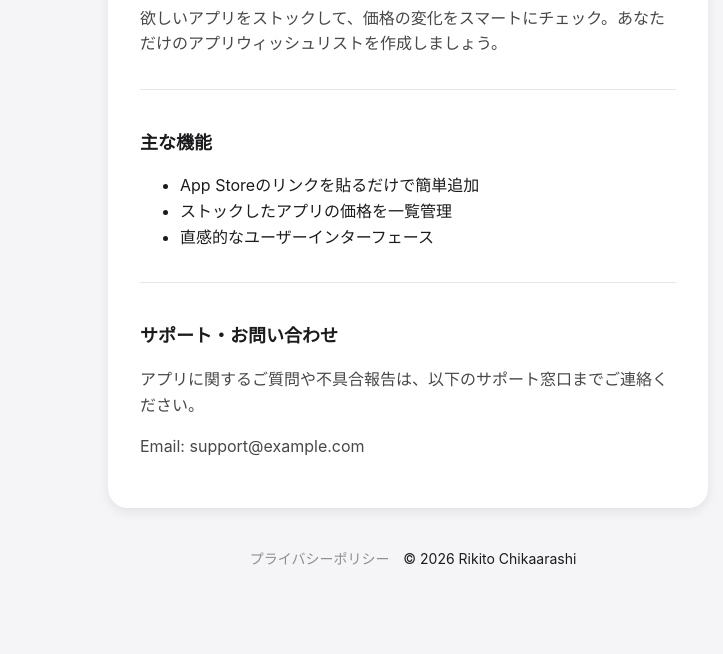
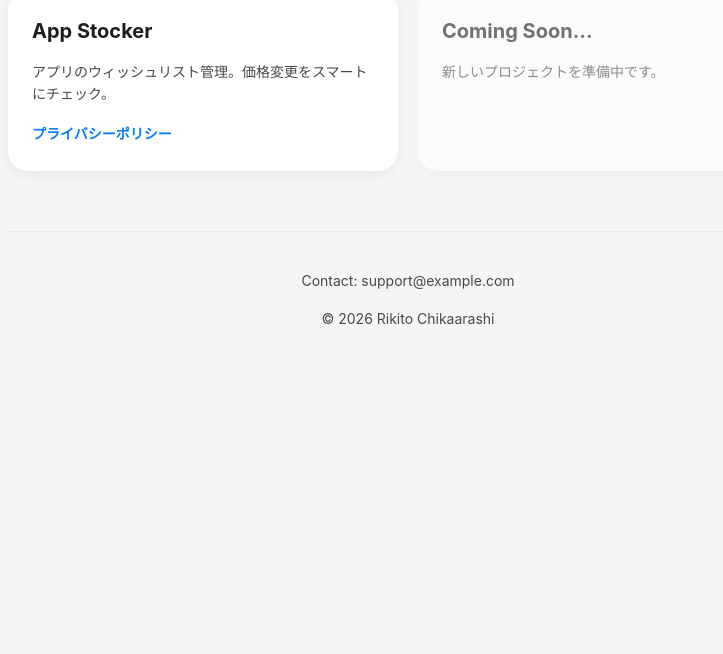
Before and after one commit to mlots-tokyo/app-stocker-docs, a plain HTML site: page index.html in a window 1280 px wide. Shown: the part 146-800 px from the top of the page, without its empty margins (232-955 px from the left). Drawn offline with Linux system fonts and the light colour scheme.

Commit message:
Update index.html

```diff
--- a/index.html
+++ b/index.html
@@ -3,43 +3,39 @@
 <head>
     <meta charset="UTF-8">
     <meta name="viewport" content="width=device-width, initial-scale=1.0">
-    <title>App Stocker | アプリのウィッシュリスト</title>
+    <title>Rikito Chikaarashi | App Projects</title>
     <style>
-        body { font-family: -apple-system, BlinkMacSystemFont, "Segoe UI", Roboto, sans-serif; line-height: 1.6; color: #1c1c1e; max-width: 600px; margin: 0 auto; padding: 40px 20px; background-color: #f5f5f7; }
-        .card { background: white; padding: 32px; border-radius: 20px; shadow-color: #000; box-shadow: 0 4px 12px rgba(0,0,0,0.08); }
-        h1 { font-size: 28px; font-weight: 800; margin-bottom: 8px; color: #007AFF; }
-        p { color: #48484a; font-size: 16px; }
-        .section { margin-top: 32px; border-top: 1px solid #e5e5ea; padding-top: 24px; }
-        h2 { font-size: 18px; font-weight: 700; }
-        .link-button { display: inline-block; background: #007AFF; color: white; padding: 12px 24px; border-radius: 12px; text-decoration: none; font-weight: 600; margin-top: 16px; }
-        .footer-links { margin-top: 40px; text-align: center; font-size: 14px; }
-        .footer-links a { color: #8e8e93; text-decoration: none; margin: 0 10px; }
+        body { font-family: -apple-system, BlinkMacSystemFont, "Segoe UI", Roboto, sans-serif; line-height: 1.6; color: #1c1c1e; max-width: 800px; margin: 0 auto; padding: 40px 20px; background-color: #f5f5f7; }
+        h1 { font-size: 32px; font-weight: 800; margin-bottom: 24px; text-align: center; }
+        .grid { display: grid; grid-template-columns: repeat(auto-fit, minmax(280px, 1fr)); gap: 20px; }
+        .card { background: white; padding: 24px; border-radius: 20px; box-shadow: 0 4px 12px rgba(0,0,0,0.05); transition: transform 0.2s; }
+        .card:hover { transform: translateY(-4px); }
+        .app-icon { width: 60px; height: 60px; border-radius: 12px; background: #eee; margin-bottom: 16px; }
+        h2 { font-size: 20px; font-weight: 700; margin: 0 0 8px; }
+        p { color: #48484a; font-size: 14px; margin-bottom: 16px; }
+        .btn { display: inline-block; color: #007AFF; text-decoration: none; font-weight: 600; font-size: 14px; margin-right: 15px; }
+        .footer { margin-top: 60px; text-align: center; color: #8e8e93; font-size: 13px; border-top: 1px solid #e5e5ea; padding-top: 24px; }
     </style>
 </head>
 <body>
-    <div class="card">
-        <h1>App Stocker</h1>
-        <p>欲しいアプリをストックして、価格の変化をスマートにチェック。あなただけのアプリウィッシュリストを作成しましょう。</p>
+    <h1>Apps by Rikito</h1>
 
-        <div class="section">
-            <h2>主な機能</h2>
-            <ul>
-                <li>App Storeのリンクを貼るだけで簡単追加</li>
-                <li>ストックしたアプリの価格を一覧管理</li>
-                <li>直感的なユーザーインターフェース</li>
-            </ul>
-        </div>
+    <div class="grid">
+        <div class="card">
+            <h2>App Stocker</h2>
+            <p>アプリのウィッシュリスト管理。価格変更をスマートにチェック。</p>
+            <a href="privacy.html" class="btn">プライバシーポリシー</a>
+            </div>
 
-        <div class="section">
-            <h2>サポート・お問い合わせ</h2>
-            <p>アプリに関するご質問や不具合報告は、以下のサポート窓口までご連絡ください。</p>
-            <p>Email: support@example.com</p>
+        <div class="card" style="opacity: 0.6;">
+            <h2>Coming Soon...</h2>
+            <p>新しいプロジェクトを準備中です。</p>
         </div>
     </div>
 
-    <div class="footer-links">
-        <a href="privacy.html">プライバシーポリシー</a>
-        <span>&copy; 2026 Rikito Chikaarashi</span>
+    <div class="footer">
+        <p>Contact: support@example.com</p>
+        <p>&copy; 2026 Rikito Chikaarashi</p>
     </div>
 </body>
 </html>
```
